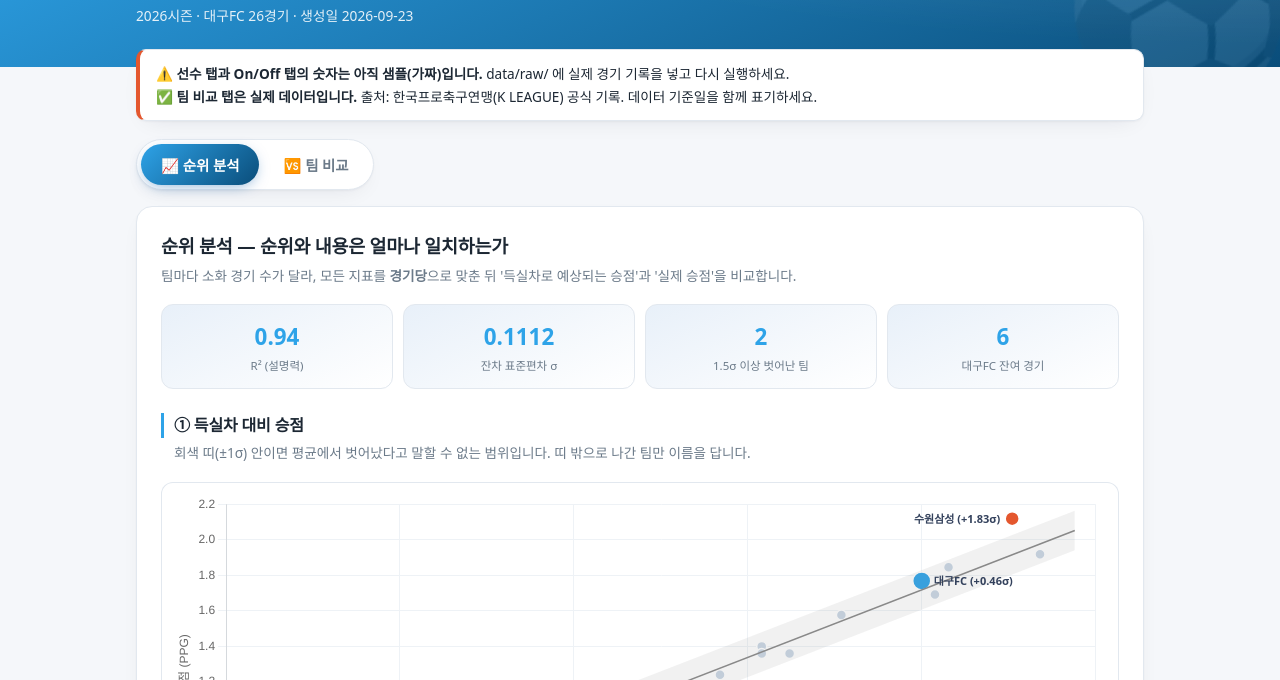
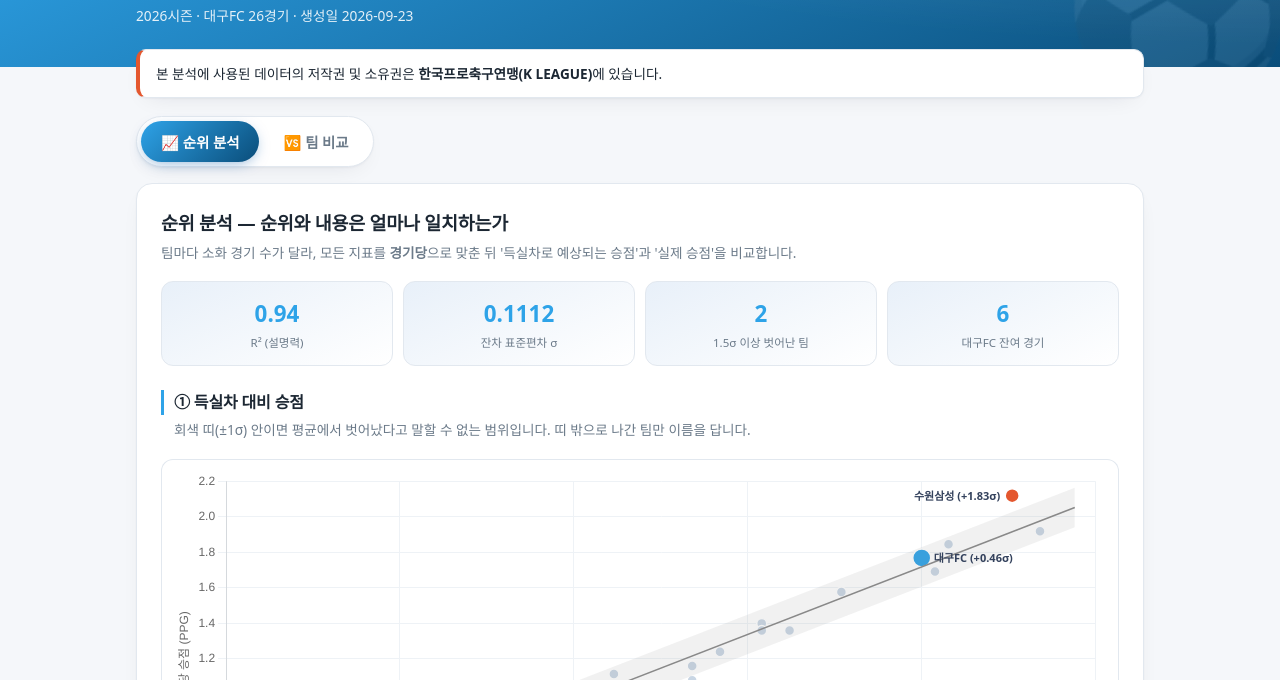
Before and after one commit to daegu-football-lab/kfootball-lab, a plain HTML site: page site/index.html in a window 1280 px wide. Shown: the part 120-800 px from the top of the page. Drawn offline with Linux system fonts and the light colour scheme.

Commit message:
fix: 배너에서 개발자용 안내 제거, 출처 표기만 남김

```diff
--- a/site/index.html
+++ b/site/index.html
@@ -262,19 +262,29 @@
     `${D.meta.season}시즌 · ${D.meta.team} ${games}경기 · 생성일 ${D.meta.generated_at}`;
   // 어느 데이터가 진짜이고 어느 것이 아직 샘플인지 정확히 알려줍니다.
   // (샘플 숫자를 실제로 착각해서 글에 쓰는 사고를 막기 위한 장치)
+  // 배너는 '방문자가 읽어야 할 것'만 담습니다.
+  // 개발자용 할 일 안내(어느 CSV를 채워라 등)는 화면이 아니라 콘솔로 보냅니다.
+  // 화면에 남겨 두면 방문자에게는 미완성 페이지로 보입니다.
   const lines = [];
   if (D.meta.is_sample) {
-    lines.push("⚠️ <b>선수 탭과 On/Off 탭의 숫자는 아직 샘플(가짜)입니다.</b> " +
-               "data/raw/ 에 실제 경기 기록을 넣고 다시 실행하세요.");
+    console.warn(
+      "[KFL] 선수/On-Off 데이터가 아직 샘플입니다. " +
+      "data/raw/ 에 실제 경기 기록을 넣고 다시 실행하면 해당 탭이 다시 나타납니다."
+    );
   }
   if (D.meta.team_is_real) {
-    lines.push("✅ <b>팀 비교 탭은 실제 데이터입니다.</b> " +
-               "출처: 한국프로축구연맹(K LEAGUE) 공식 기록. 데이터 기준일을 함께 표기하세요.");
+    lines.push("본 분석에 사용된 데이터의 저작권 및 소유권은 " +
+               "<b>한국프로축구연맹(K LEAGUE)</b>에 있습니다.");
   } else {
-    lines.push("ℹ️ 팀 비교는 <b>대구전 표본</b> 기준이라 왜곡될 수 있습니다. " +
-               "data/raw/team_season_stats.csv 를 채우면 리그 전체 순위표가 됩니다.");
+    lines.push("ℹ️ 팀 비교는 <b>대구전 표본</b> 기준이라 왜곡될 수 있습니다.");
+    console.warn(
+      "[KFL] data/raw/team_season_stats.csv 를 채우면 리그 전체 순위표가 됩니다."
+    );
   }
-  document.getElementById("banner").innerHTML = lines.join("<br>");
+  const bannerEl = document.getElementById("banner");
+  bannerEl.innerHTML = lines.join("<br>");
+  // 띄울 내용이 없으면 빈 상자가 남지 않도록 배너 자체를 감춥니다.
+  bannerEl.style.display = lines.length ? "" : "none";
 
   // 샘플(가짜) 데이터인 동안에는 선수·On/Off 탭 버튼을 감춥니다.
   // 배너 경고만으로는 방문자가 가짜 이름을 실제 기록으로 캡처해 갈 위험이 남습니다.
```
